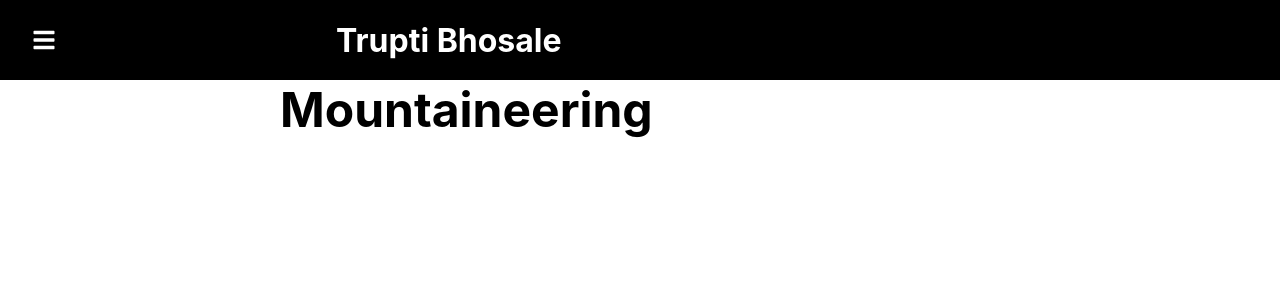
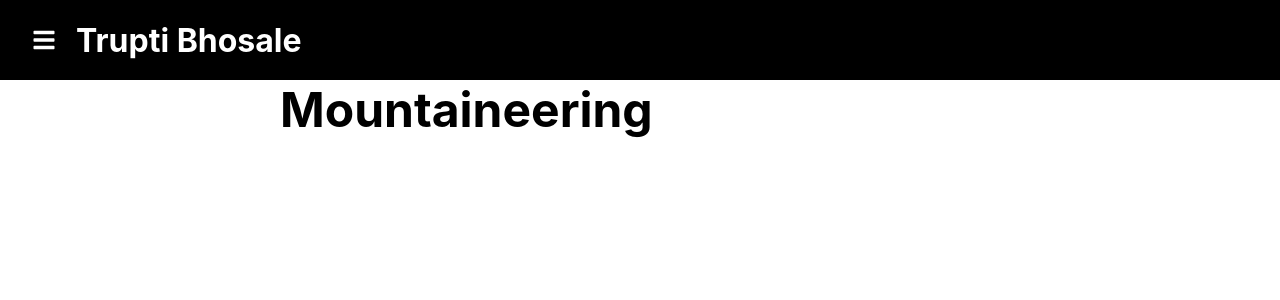
Before and after one commit to truptibhosale123/my-website, a React (Create React App) app: page /mountaineering in a window 1280 px wide. Shown: the top 300 px of the page. Built offline with nearby package versions, Linux system fonts and the light colour scheme.

Commit message:
name to the left

```diff
--- a/src/pages/Sidebar.js
+++ b/src/pages/Sidebar.js
@@ -58,7 +58,7 @@ function Sidebar() {
                     <h1 style={{
                         textAlign: "center",
                         color: "white",
-                        marginLeft: "280px"
+                        marginLeft: "20px"
                     }
 
                     }>
```
